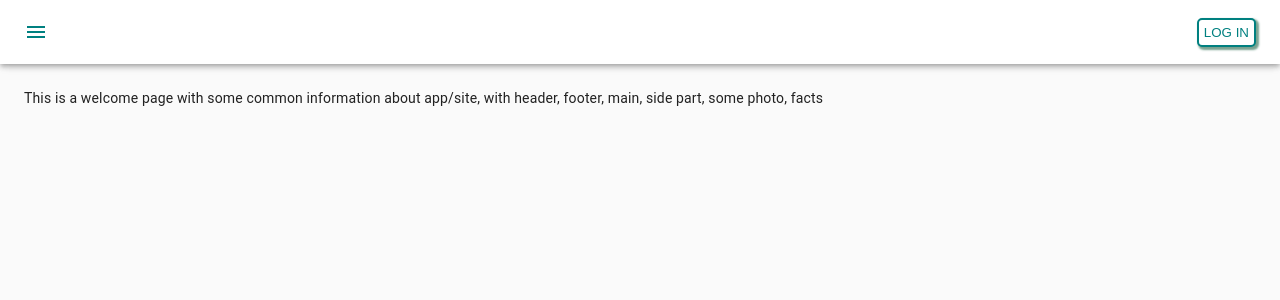
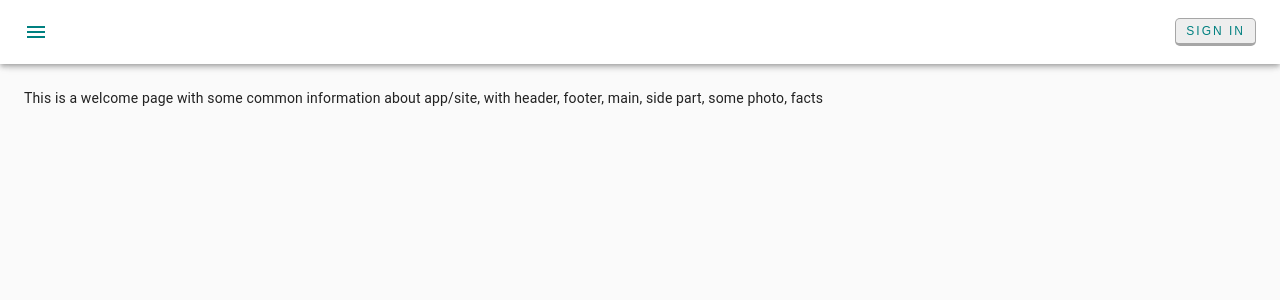
Before and after one commit to irynaborsuk/pet-documents, a React (Create React App) app: page / in a window 1280 px wide. Shown: the top 300 px of the page. Built offline with nearby package versions, Linux system fonts and the light colour scheme.

Commit message:
updated button style

```diff
--- a/src/App.tsx
+++ b/src/App.tsx
@@ -18,7 +18,7 @@ import ListItemText from '@material-ui/core/ListItemText';
 import InboxIcon from '@material-ui/icons/MoveToInbox';
 import MailIcon from '@material-ui/icons/Mail';
 import WelcomePage from './components/WelcomePage';
-import LoginButton from './components/UI/LoginButton';
+import SignInButton from './components/UI/SignInButton';
 
 const drawerWidth = 240;
 
@@ -129,7 +129,7 @@ function App() {
                     {/* TODO: add if statement */}
                     {/* TODO: fix how this buttons works */}
 
-                    <LoginButton/>
+                    <SignInButton/>
 
                 </Toolbar>
             </AppBar>
--- a/src/components/UI/Button.tsx
+++ b/src/components/UI/Button.tsx
@@ -8,39 +8,39 @@ const useStyles = makeStyles((theme: Theme) =>
 				margin: theme.spacing(1),
 			},
 			display: 'flex',
-			backgroundColor: 'white',
-			color: 'teal',
 			textTransform: 'uppercase',
-			padding: '5px',
+			letterSpacing: '2px',
+			fontSize: '12px',
+			padding: '5px 10px',
 			borderRadius: '5px',
-			border: '2px solid teal',
-			boxShadow: '2px 2px 2px 1px rgb(34 103 74 / 61%)',
+			border: '1px solid rgba(0,0,0,0.3)',
+			borderBottomWidth: '3px',
 			'&:hover': {
-				backgroundColor: '#00808082',
-				color: 'black',
-				textShadow: '0px 0px 6px rgb(255 255 255)'
-			},
+				backgroundColor: '#e3e3e3',
+				borderColor: 'rgba(0,0,0,0.5)',
+			}
 		},
 	}),
 );
 
 type ButtonProps = {
 	name: string
-//	border: string;
-//	children?: React.ReactNode;
-//	height: string;
 	onClick: () => void;
-//	radius: string
-//	width: string;
+	backgroundColor: string;
+	color: string;
 }
 
-export const Button: React.FC<ButtonProps> = ({name, onClick}) => {
+export const Button: React.FC<ButtonProps> = ({name, onClick, backgroundColor, color}) => {
 	const classes = useStyles();
 
 	return (
 		<button
 			className={classes.root}
 			onClick={onClick}
+			style={{
+				backgroundColor: backgroundColor,
+				color: color,
+			}}
 		>
 			{name}
 		</button>
--- a/src/components/UI/LoginButton.tsx
+++ b/src/components/UI/SignInButton.tsx
@@ -2,15 +2,17 @@ import React from "react";
 import { useAuth0 } from "@auth0/auth0-react";
 import { Button } from './Button';
 
-const LoginButton = () => {
+const SignInButton = () => {
 	const { loginWithRedirect } = useAuth0();
 
 	return (
 		<Button
-			name={'Log in'}
+			name={'Sign in'}
 			onClick={() => loginWithRedirect()}
+			backgroundColor={'#eee'}
+			color={'teal'}
 		/>
 	);
 };
 
-export default LoginButton;
+export default SignInButton;
```
Also changed, not shown: src/components/UI/SignOutButton.tsx (renamed from src/components/UI/LogoutButton.tsx, +5 -3 lines).
